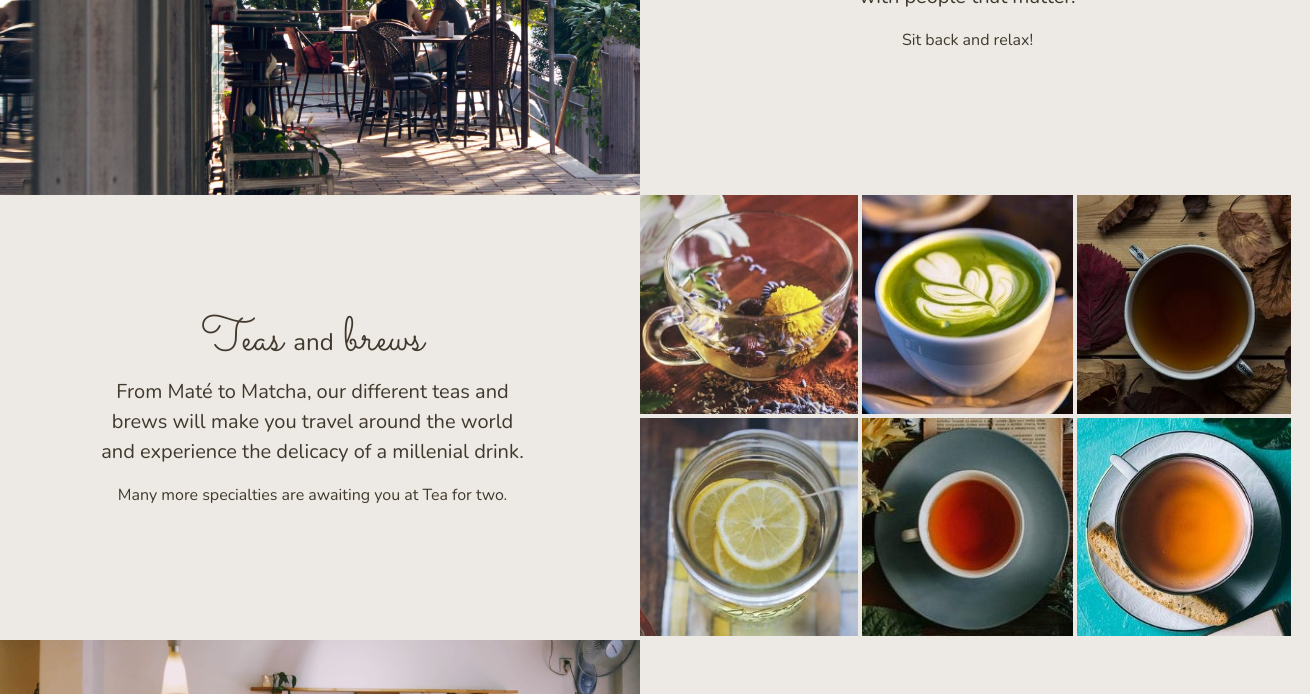
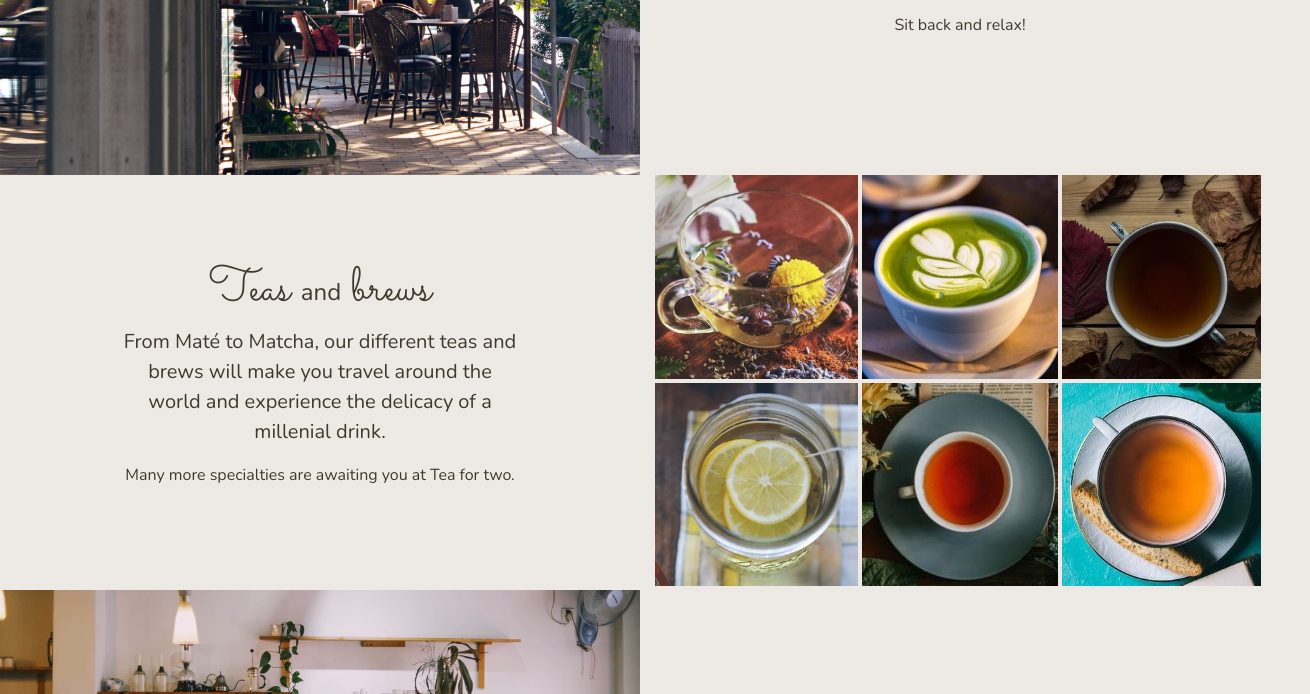
Before and after one commit to ErminiaDev/tea-for-two, a plain HTML site: page index.html in a window 1280 px wide. Shown: the part 678-1372 px from the top of the page, 1310 px wide, since content can reach past the window. Drawn offline with nearby package versions, Linux system fonts and the light colour scheme.

Commit message:
deleting horizontal scrollbar

```diff
--- a/teaForTwo.css
+++ b/teaForTwo.css
@@ -19,6 +19,12 @@ body {
 
 html {
   scroll-behavior: smooth;
+}
+
+/* changing bootstrap setting for rows to make horizontal scrollbar disappear */
+.row {
+  margin-left: 0;
+  margin-right: 0;
 }
 
 /* up arrow for back to top */
```
